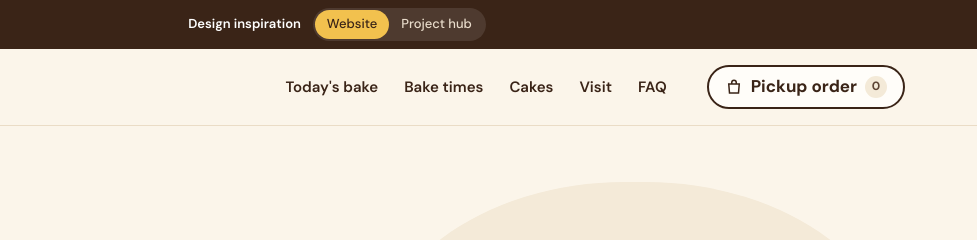
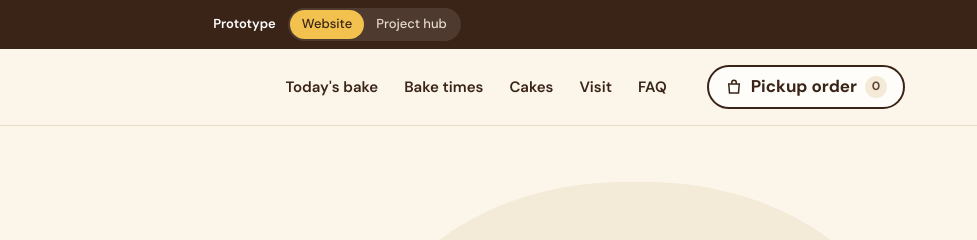
Before and after one commit to kaustubhkajave/oat-and-ember, a plain HTML site: page index.html in a window 1280 px wide. Shown: the top 240 px of the page, 303-1280 px from the left. Drawn offline with Linux system fonts and the light colour scheme.

Commit message:
Label project as Prototype
Co-Authored-By: Claude Opus 5.5 <noreply@anthropic.com>

```diff
--- a/index.html
+++ b/index.html
@@ -24,7 +24,7 @@
   </svg>
 
   <div class="mock-bar" role="note">
-    <strong>Design inspiration</strong>
+    <strong>Prototype</strong>
     <nav class="mock-tabs" aria-label="Project views">
       <a href="index.html" aria-current="page">Website</a>
       <a href="project.html">Project hub</a>
@@ -188,7 +188,7 @@
       <div><h2 class="foot-h">Find us</h2><p>48 Elm Street, Westbrook</p></div>
       <div><h2 class="foot-h">Talk to us</h2><p><a href="tel:+15550148810">(555) 014-8810</a><br /><a href="mailto:hello@oatandember.example">hello@oatandember.example</a></p></div>
     </div>
-    <div class="wrap foot-note"><p>Design inspiration · UX/UI website concept.</p></div>
+    <div class="wrap foot-note"><p>Prototype · UX/UI website concept.</p></div>
   </footer>
 
   <!-- Pickup order drawer -->
```
Also changed, not shown: project.html (+2 -2 lines), 1 other file.
